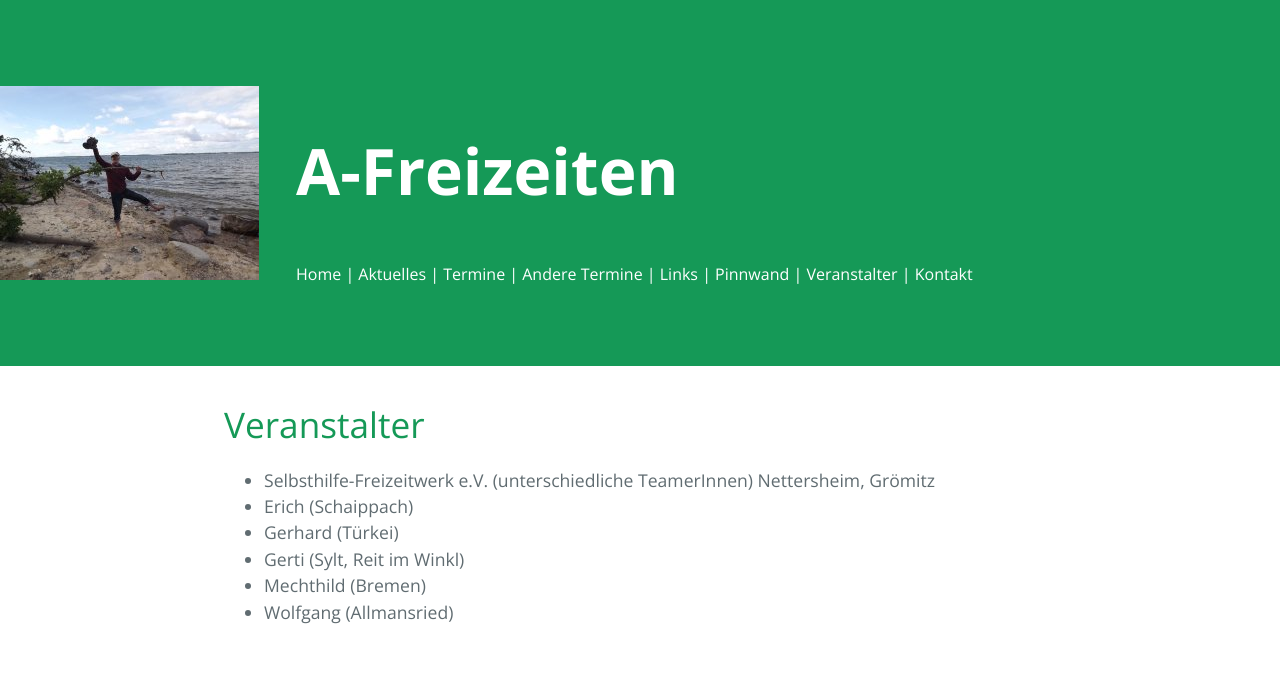
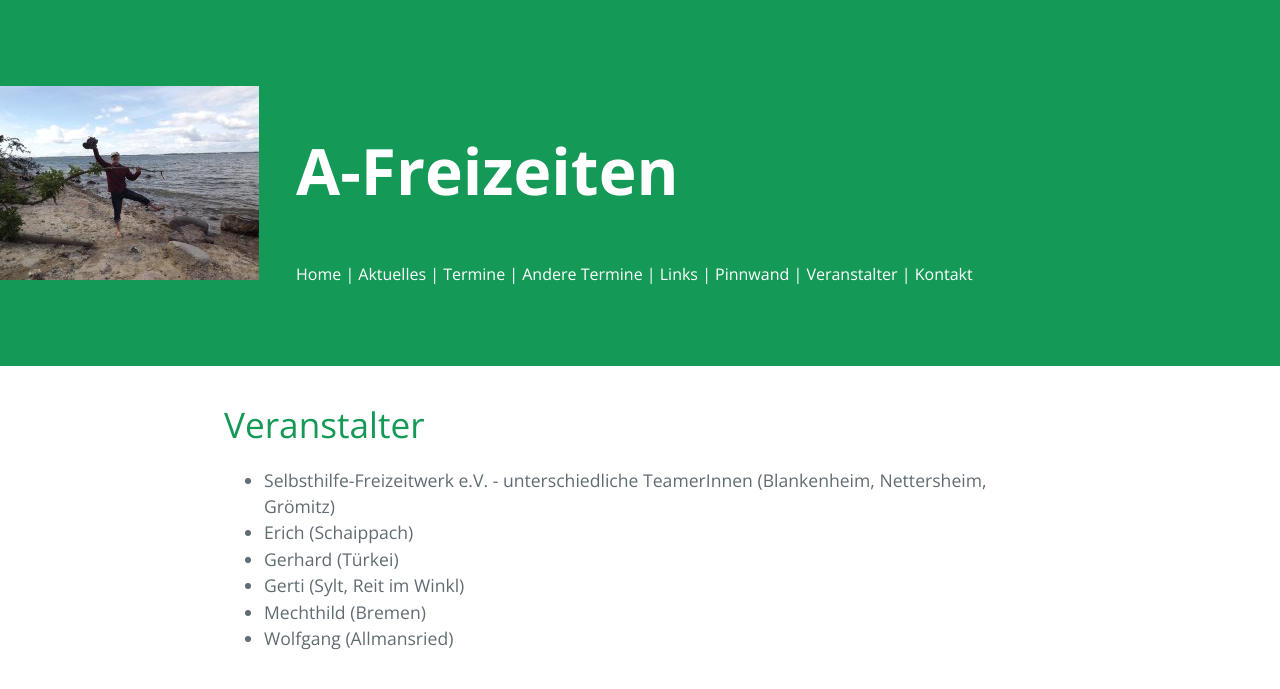
Before and after one commit to thomaskarlrichter/afreizeiten.github.io, a Jekyll site: the page built from veranstalter.md, in a window 1280 px wide. Shown: the top 689 px of the page. Built offline with Jekyll 4.4.1, drawn with Linux system fonts in a browser that asks for light colours.

Commit message:
Blankenheim added in veranstalter.md

```diff
--- a/veranstalter.md
+++ b/veranstalter.md
@@ -4,7 +4,8 @@ title: Veranstalter
 ---
 # Veranstalter
 
-- Selbsthilfe-Freizeitwerk e.V. (unterschiedliche TeamerInnen) Nettersheim, Grömitz
+- Selbsthilfe-Freizeitwerk e.V. - unterschiedliche TeamerInnen (Blankenheim,
+  Nettersheim, Grömitz)
 - Erich (Schaippach)
 - Gerhard (Türkei)
 - Gerti (Sylt, Reit im Winkl)
```
